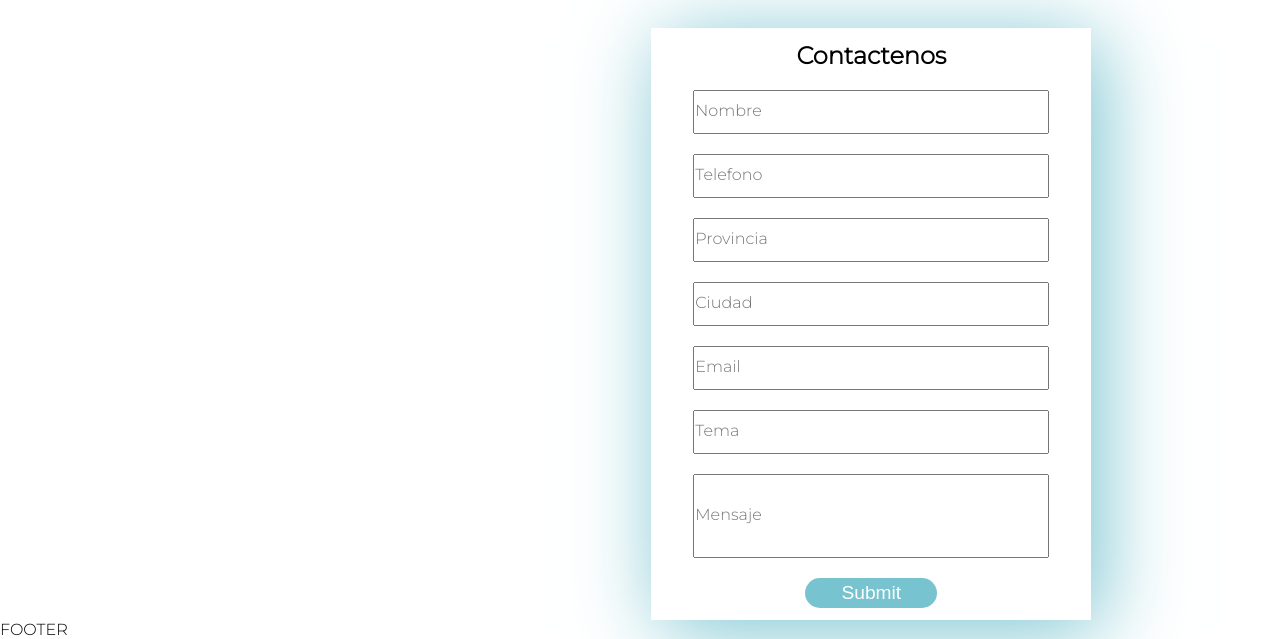
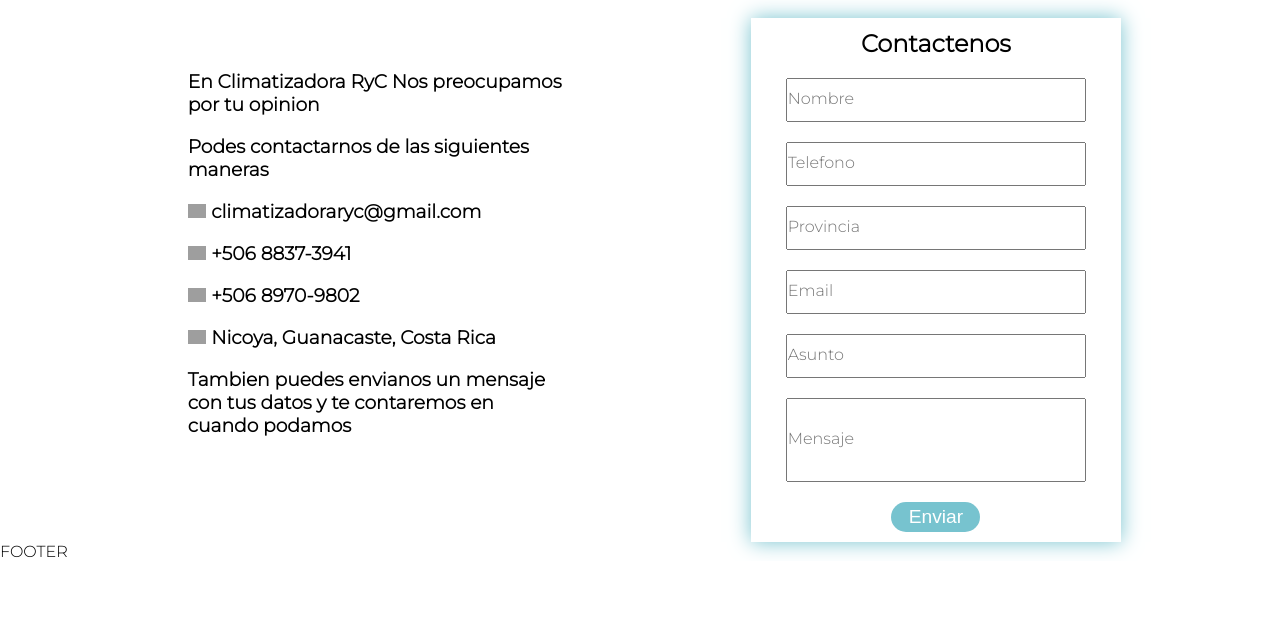
Before and after one commit to dian7875/LandingPagePR3, a plain HTML site: page index.html in a window 1280 px wide. Shown: the part 2460-3099 px from the top of the page. After the commit the page ends 3021 px from the top, so only its background shows below. Drawn offline with nearby package versions, Linux system fonts and the light colour scheme; grey boxes are pictures that could not be loaded.

Commit message:
Contactos y FIx Form

```diff
--- a/JS/main.js
+++ b/JS/main.js
@@ -9,6 +9,22 @@ window.addEventListener("load", function (event) {
       this.document.getElementById("Mail").innerText = RYC.Correo;
       const LogoRYC = document.getElementById("Logo");
       LogoRYC.src = RYC.Logo;
+      this.document.getElementById("Contac").innerHTML = `
+      <h3>En ${RYC.companyName} Nos preocupamos por tu opinion</h3>
+      <br>
+      <h3>Podes contactarnos de las siguientes maneras</h3>
+      <br>
+      <h3><img class="Icon" src="https://cdn-icons-png.flaticon.com/128/480/480321.png"> ${RYC.Correo}</h3>
+      <br>
+      <h3><img class="Icon" src="https://cdn-icons-png.flaticon.com/128/597/597177.png"> ${RYC.Tel}</h3>
+      <br>
+      <h3><img class="Icon" src="https://cdn-icons-png.flaticon.com/128/733/733585.png"> ${RYC.Tel2}</h3>
+      <br>
+      <h3><img class="Icon" src="https://cdn-icons-png.flaticon.com/128/535/535239.png"> ${RYC.Direction}</h3>
+      <br>
+      <h3>Tambien puedes envianos un mensaje con tus datos y te contaremos en cuando podamos</h3>
+      `
+
       //Servicios de RYC
       const servContainer = document.getElementById("Serv");
       RYC.servicios.forEach((servicio) => {
@@ -56,6 +72,8 @@ window.addEventListener("load", function (event) {
         ServiceCard.appendChild(serviceContainer);
         servContainer.appendChild(ServiceCard);
       });
+      //Fin de los servicios
+      //Carrusel de imagenes de proyectos
       RYC.carrusel.forEach(carrusel => {
         const imagen = document.createElement("img");
         imagen.src = carrusel.img;
@@ -64,9 +82,7 @@ window.addEventListener("load", function (event) {
       })
 
     });
-
-
- ;
+    //Fin de imagenes de proyectos
 
 
 });
--- a/css/Style.css
+++ b/css/Style.css
@@ -16,7 +16,6 @@ body {
   grid-template-areas:
     "HEAD HEAD HEAD HEAD"
     "NAV NAV NAV NAV"
-    "SPON SPON SPON SPON"
     "DESC DESC DESC DESC"
     "GALL GALL GALL GALL"
     "MAIN MAIN MAIN MAIN"
@@ -118,31 +117,13 @@ body {
   background-image: url('https://cdn-icons-png.flaticon.com/512/174/174879.png');
 }
 
-.Rela {
-  grid-area: SPON;
-}
-
-
-
+/*Descripcion de la empresa*/
 .Desc {
   grid-area: DESC;
 }
 
 
-
-.C {
-  grid-area: CONT;
-}
-
-.F {
-  grid-area: FOOT;
-  width: 100%;
-
-}
-
-.DirL{
-  display: flex;
-}
+/*Galeria de proyectos y demas*/
 .Gallery {
   display: flex;
   flex-direction: column;
@@ -184,6 +165,8 @@ body {
   height: auto;
   box-shadow: 0 0 30px #77c3cf;
 }
+
+/*Servicios*/
 #Services {
   grid-area: MAIN;
   padding-top: 2%;
@@ -260,6 +243,8 @@ body {
   display: flex;
   flex-direction: row-reverse;
 }
+
+/*Formulario de ayuda*/
 .Help {
   width: 70%;
   height: auto;
@@ -271,7 +256,7 @@ body {
   flex-direction: column;
   gap: 20px;
   align-items: center;
-  box-shadow: 10px 10px 80px var(--blue);
+  box-shadow: 0 0 20px var(--blue);
 }
 
 .FormCont{
@@ -316,3 +301,27 @@ font-family: 'Montserrat', sans-serif;
     border-radius: 20px;
     cursor: pointer;
 }
+
+/*Contactos*/
+.C {
+  grid-area: CONT;
+  width: 100%;
+  display: flex;
+  align-items: center;
+  justify-content: center;
+}
+#Contac{
+width: 50%;
+display: flex;
+flex-direction: column;
+}
+.Icon{
+  width: 5%;
+}
+
+
+/*Footer*/
+.F {
+  grid-area: FOOT;
+  width: 100%;
+}
--- a/index.html
+++ b/index.html
@@ -7,6 +7,7 @@
   <link rel="stylesheet" href="./css/Style.css" />
   <link href="https://fonts.googleapis.com/css2?family=Montserrat:wght@300&display=swap" rel="stylesheet" />
   <link rel="icon" href="./Asset/RYCLOG.png" type="image/x-icon">
+  <script src="https://code.jquery.com/jquery-3.6.0.min.js"></script>
   <title>CLimatizadora R Y C</title>
 </head>
 
@@ -33,6 +34,7 @@
         rel="noopener"><span class="N-V">FB</span></a>
     </div>
   </header>
+
   <nav class="N">
     <img id="Logo" src="" alt="">
     <ul class="Nav-list">
@@ -55,29 +57,32 @@
     <div id="Serv">
     </div>
   </main>
-  <span id="Contac" class="Help">
+
+  <span class="Help">
     <h2>Contactenos</h2>
     <span class="FormCont">
-      <form class="InfoBox" action="">
+      <form class="InfoBox" action="#">
         <span class="DataCliente">
           <input placeholder="Nombre" required />
           <input placeholder="Telefono" required />
           <input placeholder="Provincia" required />
-          <input placeholder="Ciudad" required />
           <input placeholder="Email" required />
-          <input placeholder="Tema" required />
+          <input placeholder="Asunto" required />
           <input id="Mensaje" placeholder="Mensaje" />
+          <button class="formBtn" type="submit">Enviar</button>
         </span>
       </form>
     </span>
-    <button class="formBtn" type="submit">Submit</button>
   </span>
+  <aside class="C">
+    <span id="Contac">
+    </span>
+  </aside>
 
 
-
-  <aside class="C">ESPACIO DE CONTACTOS</aside>
   <footer class="F">FOOTER</footer>
 </body>
+
 <script src="./JS/main.js"></script>
 
 </html>
```
